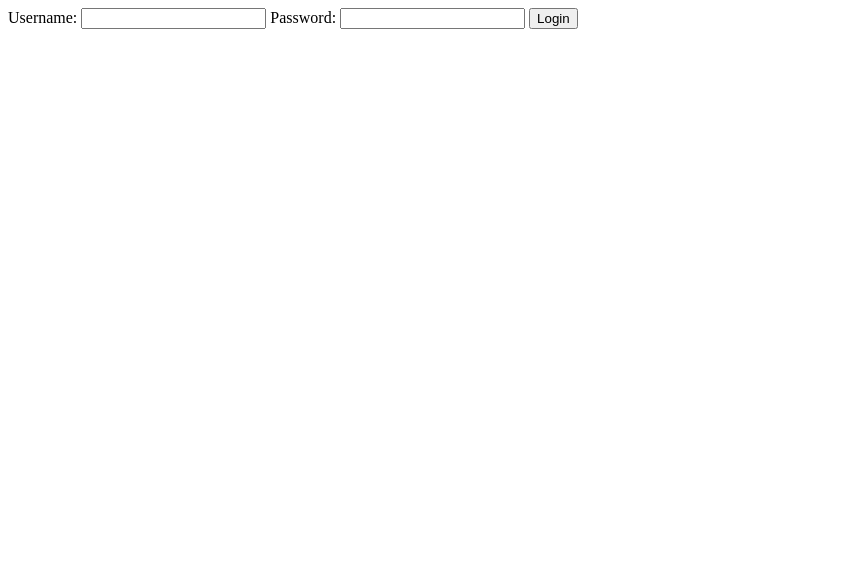
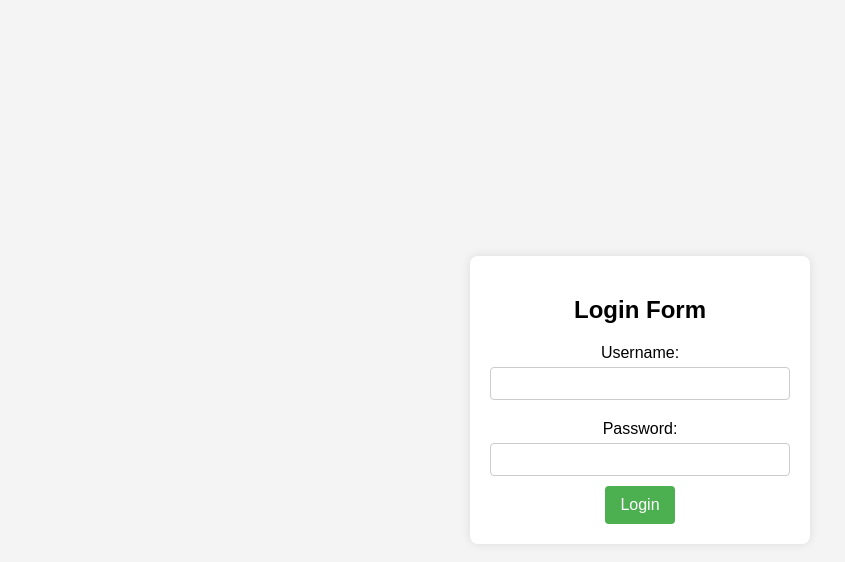
Before and after one commit to hazimfarhan17/BENR-ASSIGNMENT, a website: page login.html in a window 1280 px wide. Shown: the whole page, without its empty margins (0-845 px from the left). Drawn offline with Linux system fonts and the light colour scheme.

Commit message:
modify html code

```diff
--- a/login.html
+++ b/login.html
@@ -1,10 +1,61 @@
 <!DOCTYPE html>
-<html>
+<html lang="en">
 <head>
+    <meta charset="UTF-8">
+    <meta name="viewport" content="width=device-width, initial-scale=1.0">
     <title>Login Form</title>
+    <style>
+        body {
+            font-family: 'Arial', sans-serif;
+            background-color: #f4f4f4;
+            margin: 0;
+            display: flex;
+            justify-content: center;
+            align-items: center;
+            height: 100vh;
+        }
+
+        form {
+            background-color: #fff;
+            padding: 20px;
+            border-radius: 8px;
+            box-shadow: 0 0 10px rgba(0, 0, 0, 0.1);
+            width: 300px;
+            text-align: center;
+        }
+
+        label {
+            display: block;
+            margin: 10px 0 5px;
+        }
+
+        input {
+            width: 100%;
+            padding: 8px;
+            margin-bottom: 10px;
+            box-sizing: border-box;
+            border: 1px solid #ccc;
+            border-radius: 4px;
+        }
+
+        button {
+            background-color: #4caf50;
+            color: white;
+            padding: 10px 15px;
+            border: none;
+            border-radius: 4px;
+            cursor: pointer;
+            font-size: 16px;
+        }
+
+        button:hover {
+            background-color: #45a049;
+        }
+    </style>
 </head>
 <body>
     <form action="/login" method="post">
+        <h2>Login Form</h2>
         <label for="username">Username:</label>
         <input type="text" id="username" name="username" required>
 
```
